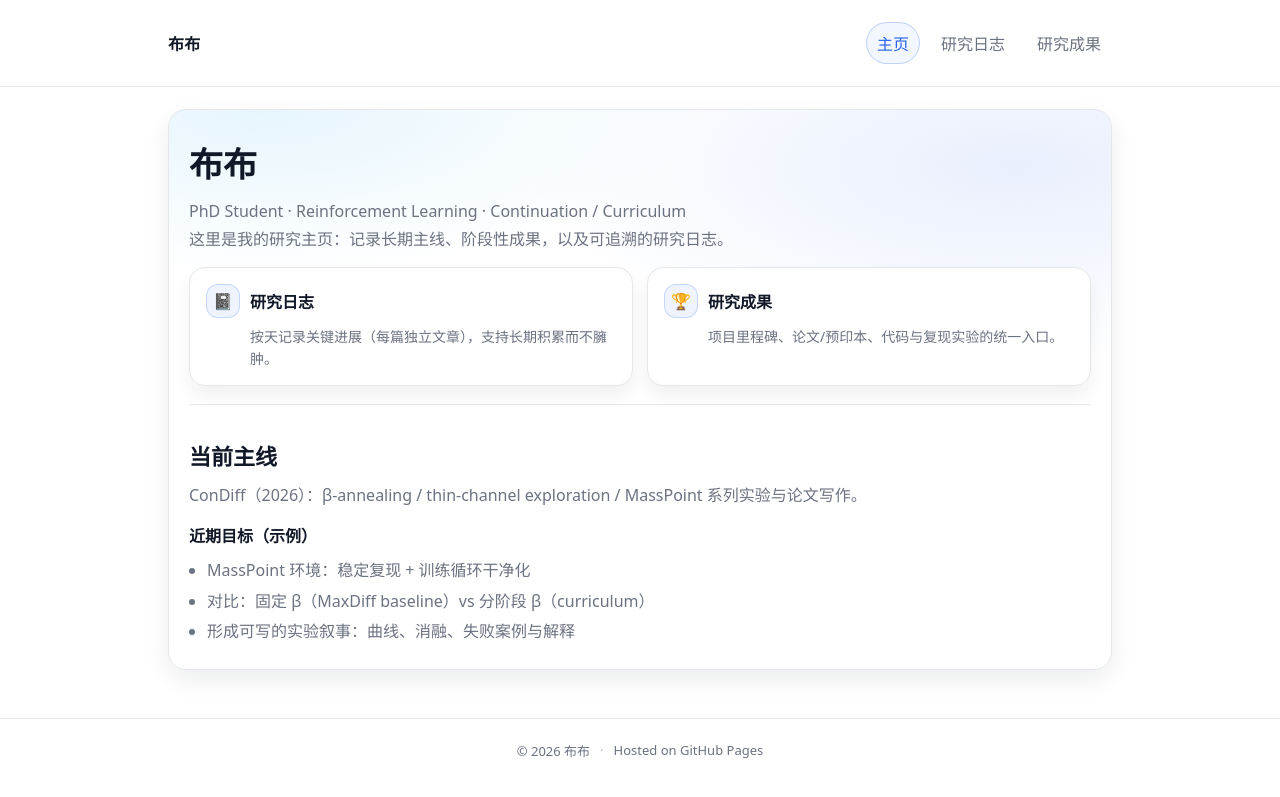
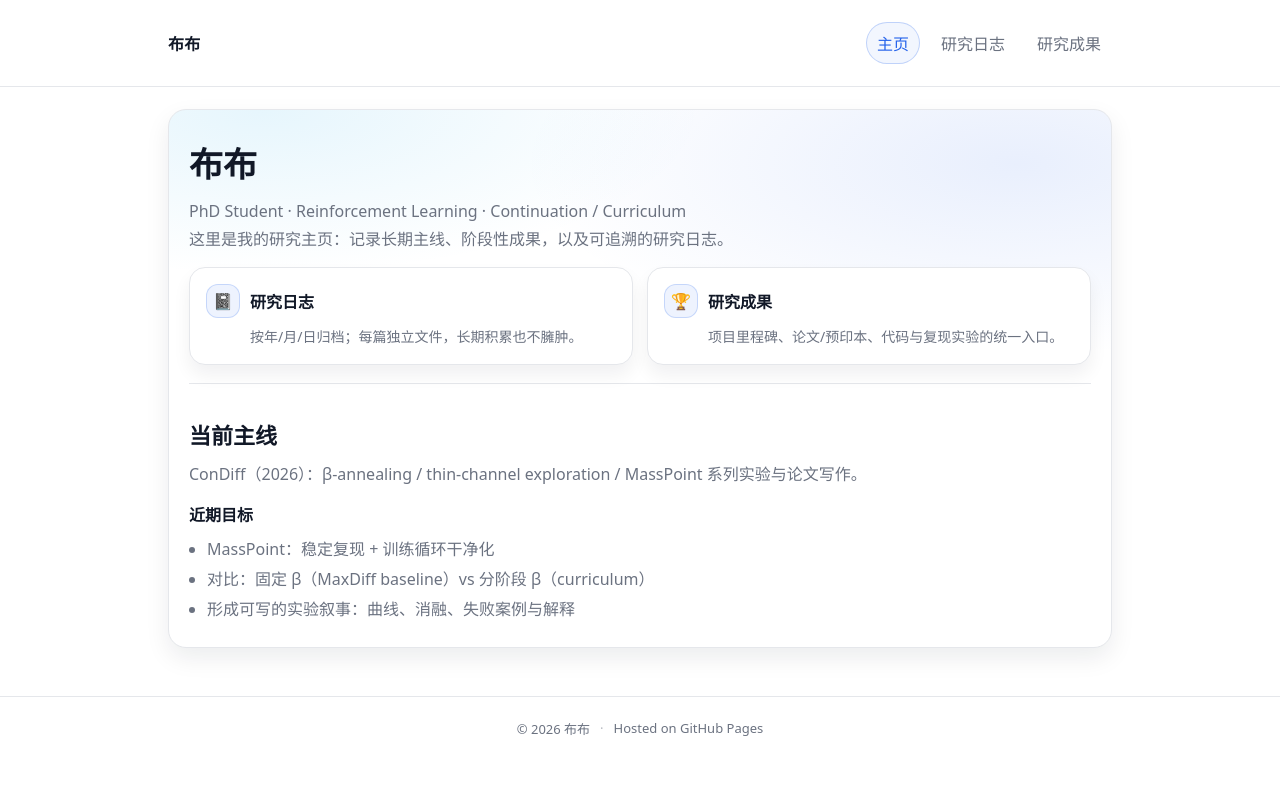
Before and after one commit to Zhoujunhan1288/Zhoujunhan1288.github.io, a Jekyll site: the page built from index.md, in a window 1280 px wide. Shown: the top 797 px of the page. Built offline with Jekyll 4.4.1, drawn with Linux system fonts in a browser that asks for light colours.

Commit message:
Update index.md

```diff
--- a/index.md
+++ b/index.md
@@ -13,7 +13,7 @@ title: 主页
   <div class="grid">
     <a class="cardbtn" href="./log/">
       <div class="head"><span class="badge">📓</span>研究日志</div>
-      <div class="desc">按天记录关键进展（每篇独立文章），支持长期积累而不臃肿。</div>
+      <div class="desc">按年/月/日归档；每篇独立文件，长期积累也不臃肿。</div>
     </a>
 
     <a class="cardbtn" href="./research/">
@@ -24,13 +24,11 @@ title: 主页
 
   <div class="section">
     <h2>当前主线</h2>
-    <p>
-      ConDiff（2026）：β-annealing / thin-channel exploration / MassPoint 系列实验与论文写作。
-    </p>
+    <p>ConDiff（2026）：β-annealing / thin-channel exploration / MassPoint 系列实验与论文写作。</p>
 
-    <h3>近期目标（示例）</h3>
+    <h3>近期目标</h3>
     <ul class="list">
-      <li>MassPoint 环境：稳定复现 + 训练循环干净化</li>
+      <li>MassPoint：稳定复现 + 训练循环干净化</li>
       <li>对比：固定 β（MaxDiff baseline）vs 分阶段 β（curriculum）</li>
       <li>形成可写的实验叙事：曲线、消融、失败案例与解释</li>
     </ul>
```
